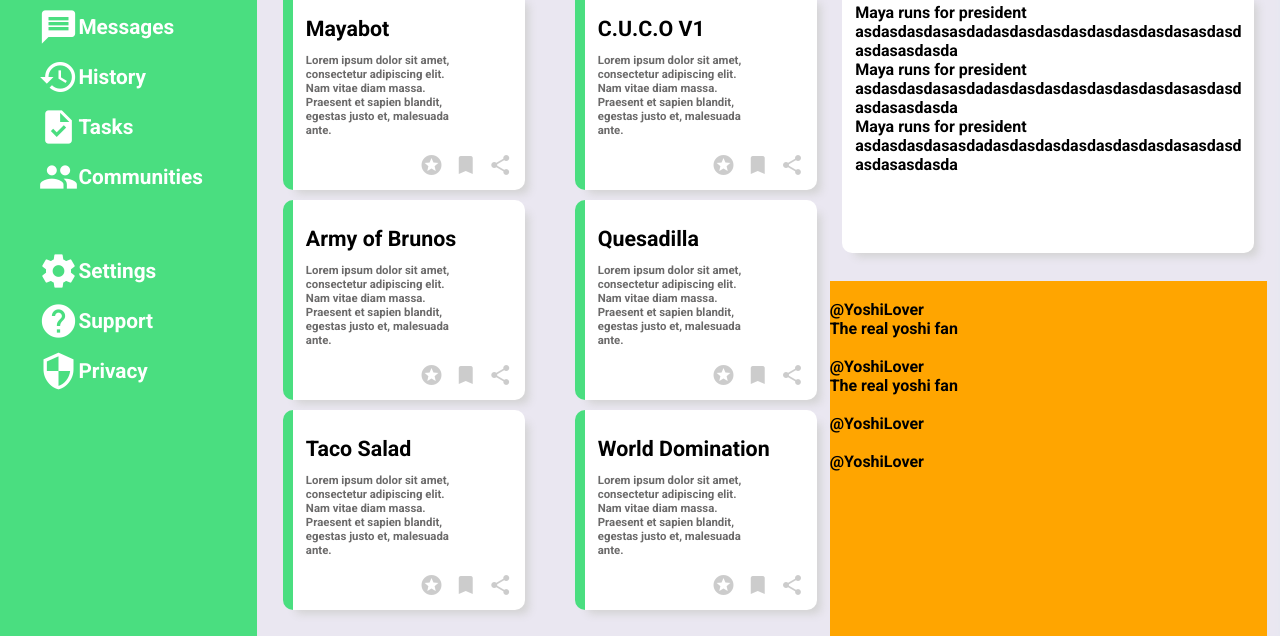
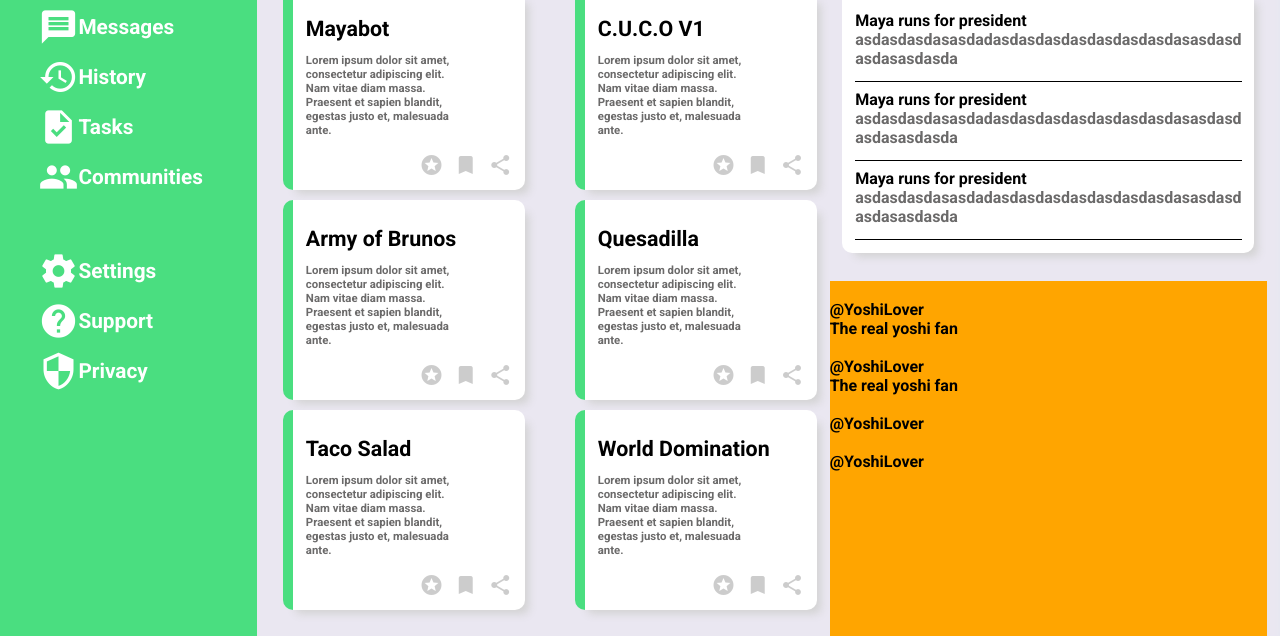
Before and after one commit to Draxgun/odin-dashboard, a plain HTML site: page index.html in a window 1280 px wide. Shown: the part 214-850 px from the top of the page. Drawn offline with Linux system fonts and the light colour scheme.

Commit message:
Changes in announcement section

```diff
--- a/style.css
+++ b/style.css
@@ -253,15 +253,35 @@ button:hover{
     grid-column: 2/3;
     grid-row: 1/2;
     padding: 1vw;
+    width: calc(200px+1vw);
 }
 
 .anouncementContainer{
     border-radius: 10px;
-    height: stretch;
     background-color: white ;
     padding: 1vw;
     box-shadow: 8px 8px 8px -4px lightgrey;
     height: 80%;
+
+}
+
+
+.anouncementContainer{
+    display: flex;
+    flex-direction:column;
+}
+
+.anouncement{
+    border-bottom: black 1px solid;
+    padding-bottom: 1vh;
+    padding-top: 1vh;
+    height: 100%;
+
+}
+
+.anouncementText{
+    color: rgb(107, 106, 106);
+    width: 80%;
 }
 
 .trending{
```
